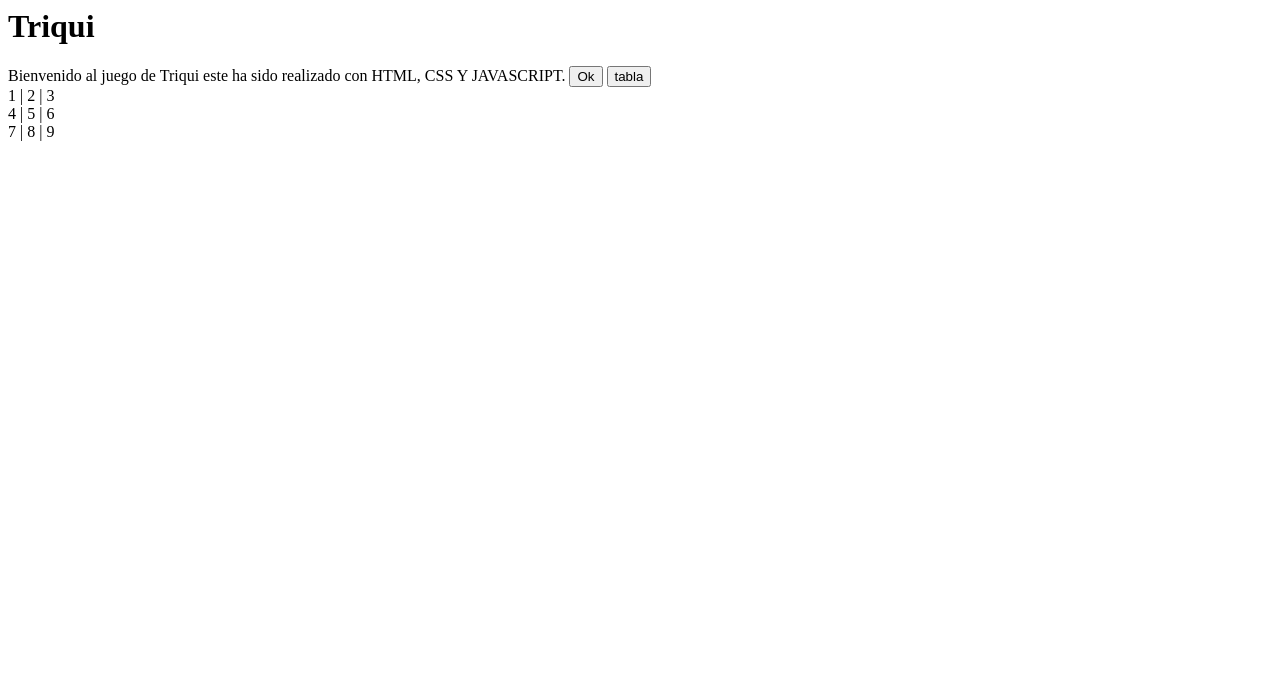
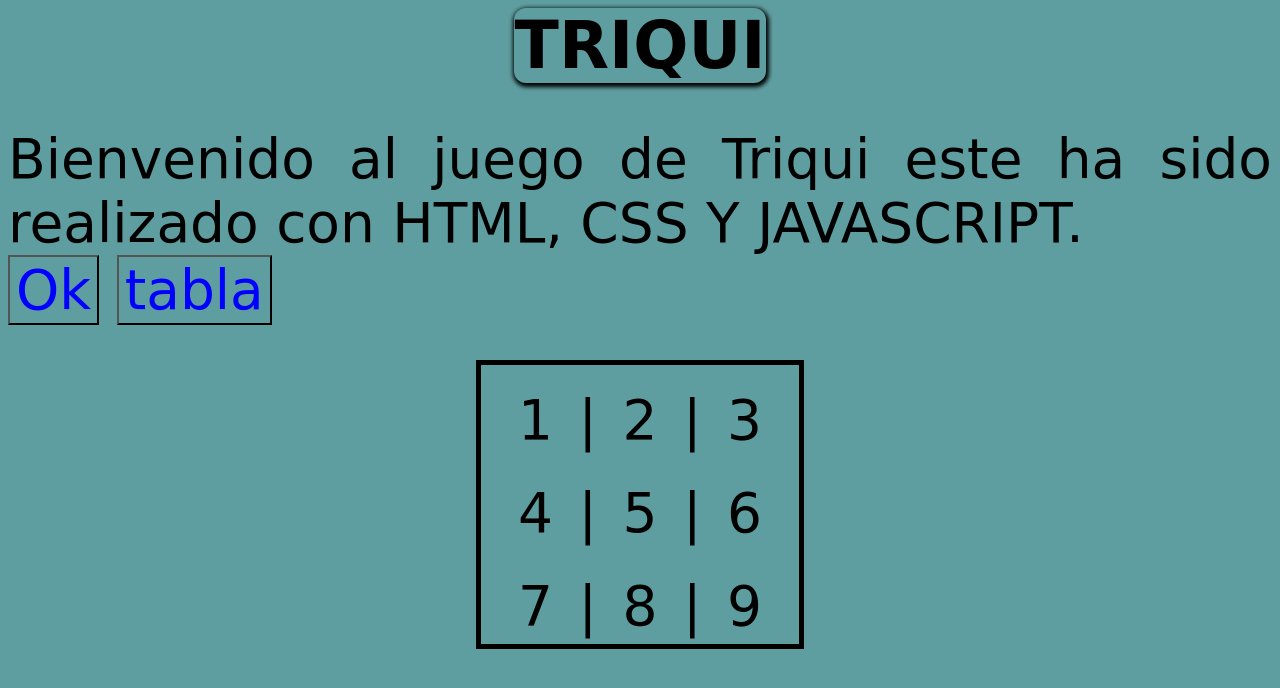
Before and after one commit to Jonat996/Juego001, a plain HTML site: page JuegoTriqui/index.html in a window 1280 px wide. Both pictures are taken after a click on the button "tabla". Drawn offline with Linux system fonts and the light colour scheme.

Commit message:
Tiene CSS

```diff
--- a/JuegoTriqui/index.html
+++ b/JuegoTriqui/index.html
@@ -4,15 +4,17 @@
     <meta http-equiv="X-UA-Compatible" content="IE=edge">
     <meta name="viewport" content="width=device-width, initial-scale=1.0">
 
-
+    <link rel="stylesheet" href="style.css">
     <script src="juego.js"></script>
     <title>Juego</title>
 </head>
 <body>
-    <h1>Triqui</h1>
-    <span>Bienvenido al juego de Triqui este ha sido realizado con HTML, CSS Y JAVASCRIPT. </span>
+
+    <h1>TRIQUI</h1>
+    <span class="text">Bienvenido al juego de Triqui este ha sido realizado con HTML, CSS Y JAVASCRIPT. </span>
+<br>
     <button onclick="c.bienvenido()">Ok</button>
-    <button onclick="a.pruebaTabla();">tabla </button>
+    <button onclick="a.pruebaTabla(),b.Tablas();">tabla </button>
     <div id="asignar"></div>
     <div id="tabla"></div>
 </body>
--- a/JuegoTriqui/juego.js
+++ b/JuegoTriqui/juego.js
@@ -76,23 +76,27 @@ constructor(jugador1,jugador2){
     }
     pruebaTabla=()=>{
         let Tabla=
-        `<span onclick="a.Estado(1),a.determinarJugador()" id="1">1</span>
+        `
+        <div id="tablaJuego">
+        <span onclick="a.Estado(1),a.determinarJugador()"  id="1" class="text">1</span>
         <span>|</span>
-        <span onclick="a.Estado(2),a.determinarJugador()" id="2">2</span>
+        <span onclick="a.Estado(2),a.determinarJugador()" id="2"class="text">2</span>
         <span>|</span>
-        <span onclick="a.Estado(3),a.determinarJugador()" id="3">3</span>
+        <span onclick="a.Estado(3),a.determinarJugador()" id="3"class="text">3</span>
         <br>
-        <span onclick="a.Estado(4),a.determinarJugador()" id="4">4</span>
+        <span onclick="a.Estado(4),a.determinarJugador()" id="4"class="text">4</span>
         <span>|</span>
-        <span onclick="a.Estado(5),a.determinarJugador()" id="5">5</span>
+        <span onclick="a.Estado(5),a.determinarJugador()" id="5"class="text">5</span>
         <span>|</span>
-        <span onclick="a.Estado(6),a.determinarJugador()"id="6">6 </span>
+        <span onclick="a.Estado(6),a.determinarJugador()"id="6"class="text">6 </span>
         <br>
-        <span onclick="a.Estado(7),a.determinarJugador()"id="7">7</span>
+        <span onclick="a.Estado(7),a.determinarJugador()"id="7"class="text">7</span>
         <span>|</span>
-        <span onclick="a.Estado(8),a.determinarJugador()"id="8">8</span>
+        <span onclick="a.Estado(8),a.determinarJugador()"id="8"class="text">8</span>
         <span>|</span>
-        <span onclick="a.Estado(9),a.determinarJugador()"id="9">9</span>`;
+        <span onclick="a.Estado(9),a.determinarJugador()"id="9"class="text">9</span>
+        </div>
+        `;
         document.getElementById("tabla").innerHTML=Tabla;
     }
 //esta funcion se encarga de pasar si el jugador es jugador 1 o 2
@@ -110,14 +114,14 @@ constructor(jugador1,jugador2){
     Juego=(id,estado)=>{
         if(estado==1){
 
-                document.getElementById(id).innerHTML="X";
+                document.getElementById(id).innerHTML=`<span style ="color:red;">X</span>`;
                 b.ponerFigura(id,"X")
                 if(b.establecerGanador("X")==true){
                     alert(`El ganador es ${this.jugador1}`)
                 }
         }
         else if(estado==2){
-            document.getElementById(id).innerHTML="O";
+            document.getElementById(id).innerHTML=`<span style ="color:blue;">O</span>`;
             b.ponerFigura(id,"O")
             if(b.establecerGanador("O")==true){
                 alert(`El ganador es ${this.jugador2}`)
@@ -130,11 +134,11 @@ constructor(jugador1,jugador2){
         this.estadoJugador+=1;
 
         if(this.estadoJugador==1){
-            document.getElementById("asignar").innerHTML=`${this.jugador1}:`;
+            document.getElementById("asignar").innerHTML=`<span style="color:red;">${this.jugador1}:</span>`;
 
         }
         else if(this.estadoJugador==2){
-            document.getElementById("asignar").innerHTML=`${this.jugador2}:`;
+            document.getElementById("asignar").innerHTML=`<span style="color:blue;">${this.jugador2}:</span>`;
             this.estadoJugador=0;
         }
     }
--- /dev/null
+++ b/JuegoTriqui/style.css
@@ -0,0 +1,42 @@
+*{
+    text-align:justify;
+    font-size:55px;
+    font-family:cursive;
+    background-color: cadetblue;
+}
+
+button{
+    text-align: center;
+    position: relative;
+    color: blue;
+}
+#tablaJuego{
+font-size: 80px;
+font-family:cursive;
+text-align: center;
+border: solid;
+border-width: 5px;
+margin-left: 37%;
+margin-right: 37%;
+margin-top: 35px;
+padding-top: 0px;
+}
+#tablaJuego > .text:hover{
+
+    color:gray;
+    text-align: center;
+border-radius: 5px;
+border-width: 55px;
+box-shadow: 0px 0px 5px 2px black;
+}
+#asignar{
+    font-family: cursive;
+}
+h1{
+    font-size:65px;
+    box-shadow: 1px 2px 4px 2px black;
+    text-align: center;
+    margin-left: 40%;
+margin-right: 40%;
+border-radius: 12PX;
+}
```
